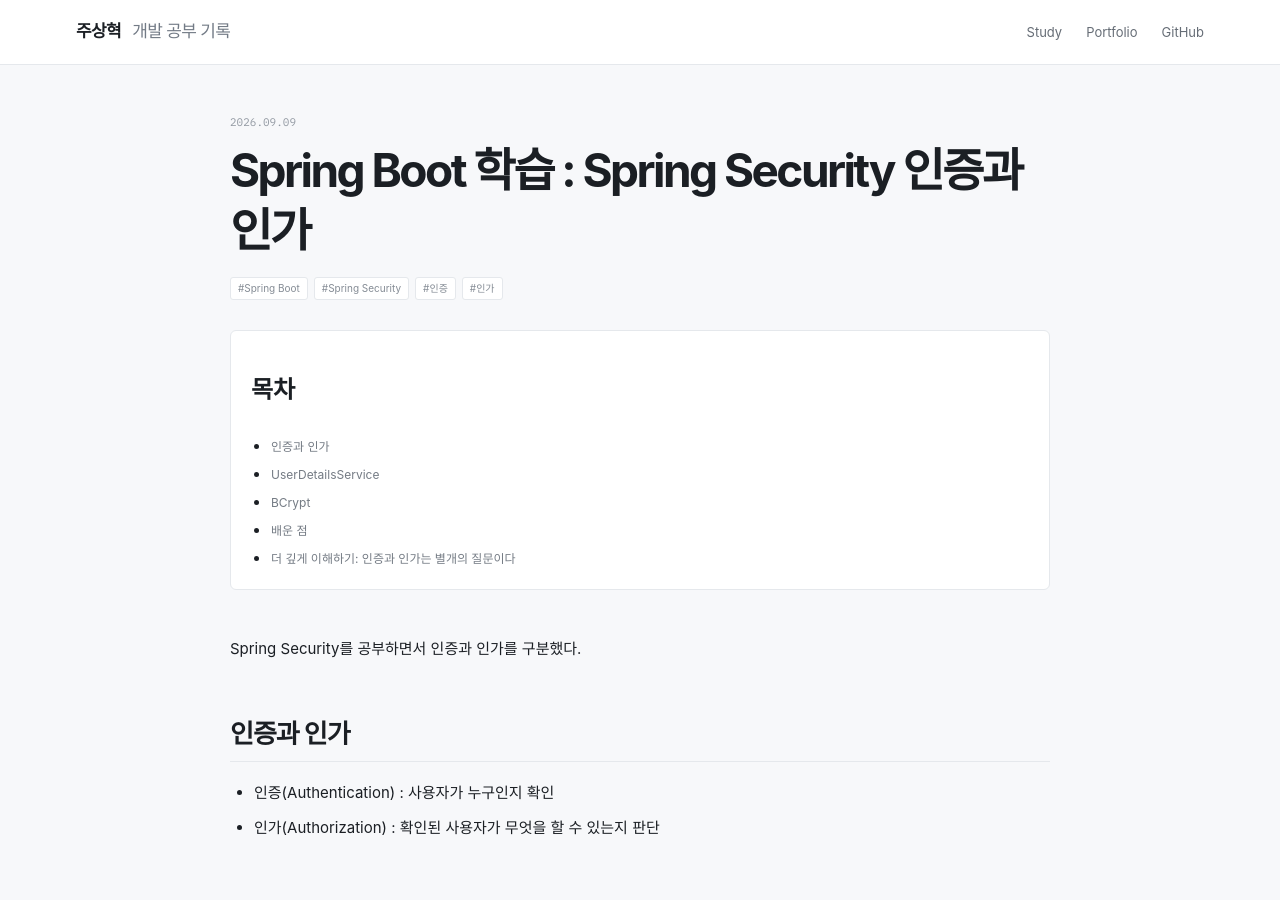
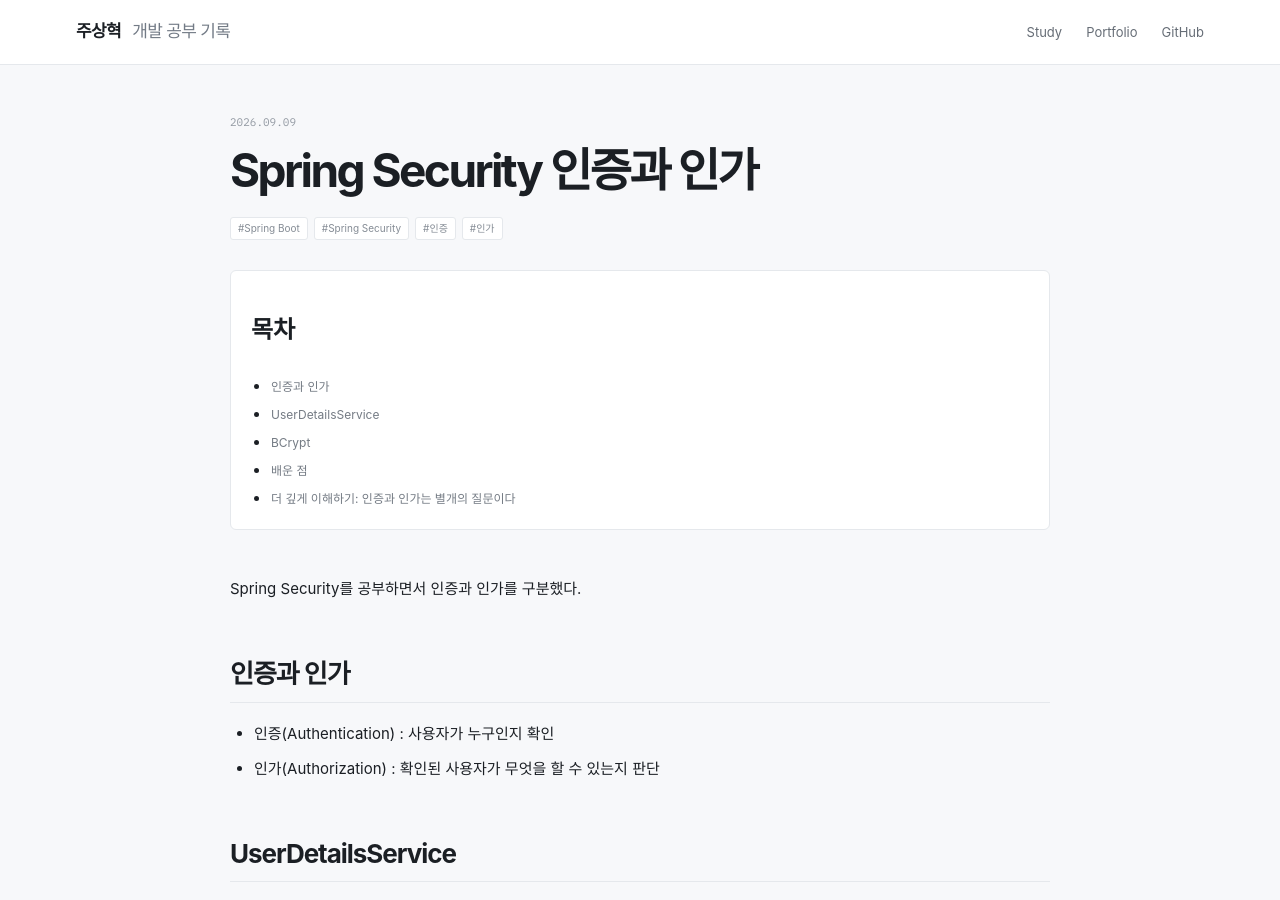
Before and after one commit to zuzusnasna/zuzusnasna.github.io, a Jekyll site: the page built from _posts/2026-09-09-spring-security.md, in a window 1280 px wide and 900 px high. Built offline with Jekyll 4.4.1, drawn with Linux system fonts in a browser that asks for light colours; some web fonts are replaced.

Commit message:
docs: remove Spring Boot 학습 prefix from titles

```diff
--- a/_posts/2026-09-09-spring-security.md
+++ b/_posts/2026-09-09-spring-security.md
@@ -1,6 +1,6 @@
 ---
 layout: post
-title: "Spring Boot 학습 : Spring Security 인증과 인가"
+title: "Spring Security 인증과 인가"
 date: 2026-09-09 09:00:00 +0900
 categories: [학습]
 tags: [Spring Boot, Spring Security, 인증, 인가]
```
